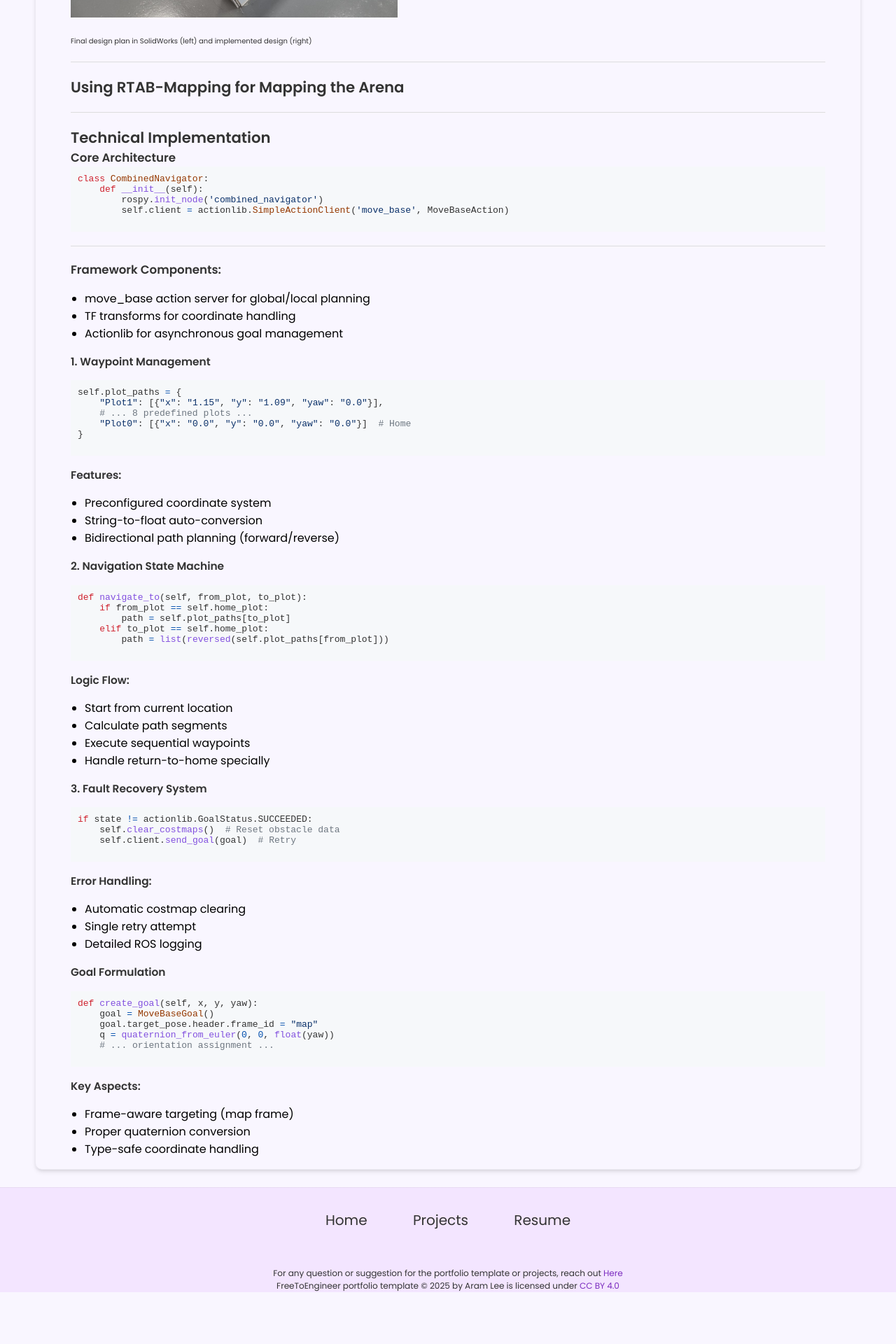
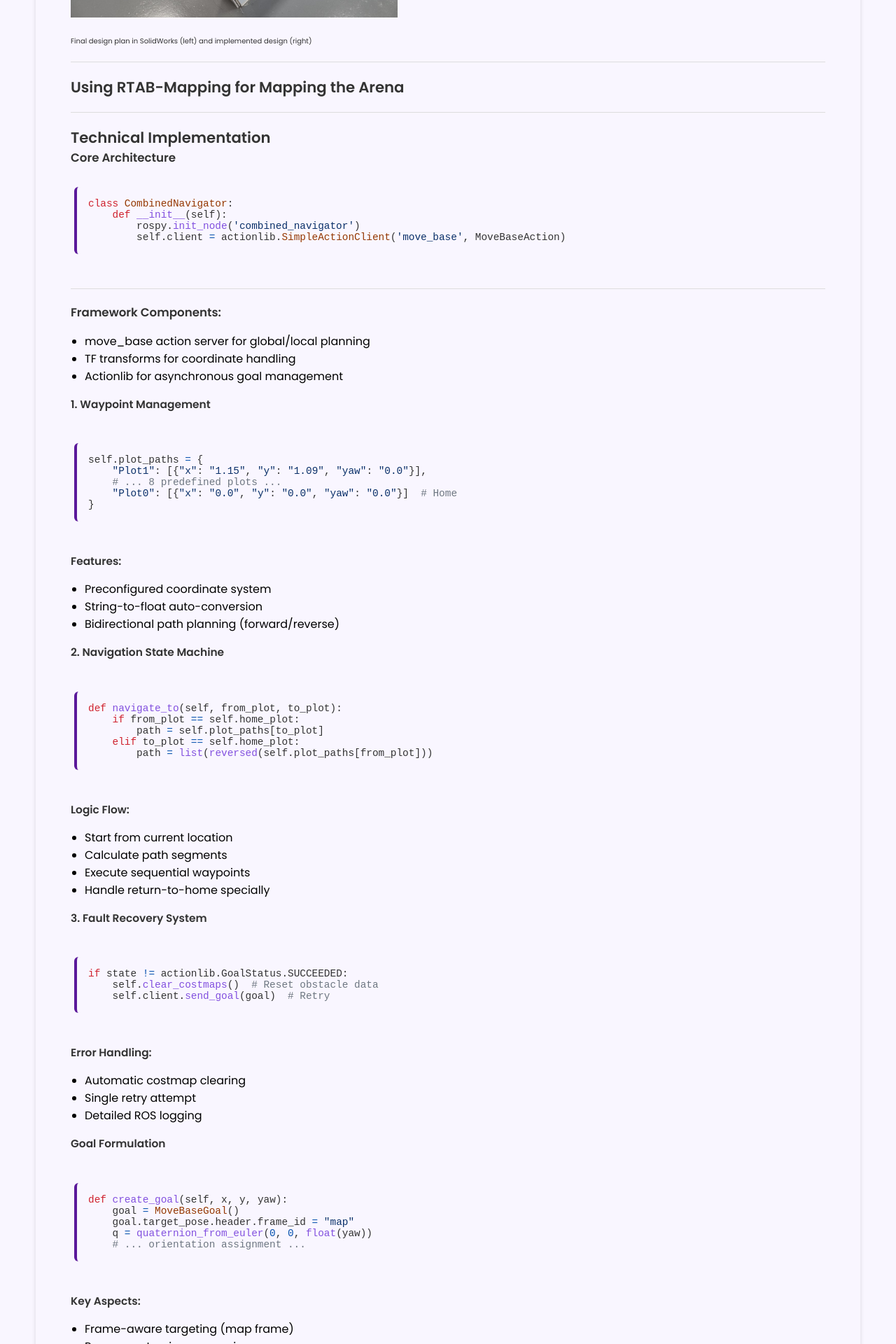
Before and after one commit to Darrshini/darrshini.github.io, a Jekyll site: the page built from _projects/Systems Engineering Project 1/index.md, in a window 1280 px wide. Shown: the part 2552-4472 px from the top of the page at 70% size. Built offline with Jekyll 4.4.1, drawn with Linux system fonts in a browser that asks for light colours; before the commit the page ends 4398 px from its top, so only the background shows below that.

Commit message:
Update styles.css

```diff
--- a/css/styles.css
+++ b/css/styles.css
@@ -709,6 +709,27 @@ footer p {
     font-size: calc(10px + 0.5vw); /* Matches p size */
 }
 
+/* Code Block Styling */
+.post-view .content pre {
+    background-color: #f8f8f8 !important; /* Light grey */
+    border-radius: 6px;
+    padding: 1rem;
+    margin: 1.5rem 0;
+    overflow-x: auto;
+    border-left: 4px solid var(--highlight-color); /* Purple accent */
+}
+
+.post-view .content code {
+    font-family: 'Courier New', monospace;
+    font-size: 0.9em;
+    color: #333;
+    background: transparent !important;
+}
+
+.post-view .content .highlight {
+    background: transparent !important;
+}
+
 .youtube-container {
     width: 100%;
     max-width: var(--max-width);
```
